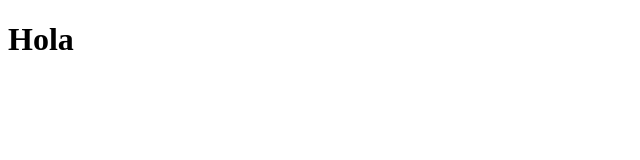
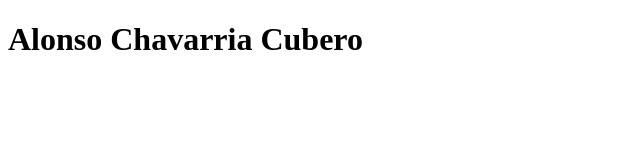
Before and after one commit to LenguajesAplicacionesComercialesSG/demo-project, a website: page src/index.html in a window 1280 px wide. Shown: the whole page, without its empty margins (0-640 px from the left). Drawn offline with Linux system fonts and the light colour scheme.

Commit message:
update index.html title and add deploy script to package.json

```diff
--- a/package.json
+++ b/package.json
@@ -4,7 +4,8 @@
   "description": "",
   "main": "index.js",
   "scripts": {
-    "dev": "servor src/ index.html 1234 --reload"
+    "dev": "servor src/ index.html 1234 --reload",
+    "deploy": "gh-pages -d src/"
   },
   "keywords": [],
   "author": "",
@@ -18,6 +19,7 @@
   },
   "type": "module",
   "devDependencies": {
+    "gh-pages": "^6.3.0",
     "servor": "^4.0.2"
   }
 }
--- a/src/index.html
+++ b/src/index.html
@@ -6,6 +6,6 @@
     <title>Document</title>
 </head>
 <body>
-    <h1>Hola</h1>
+    <h1>Alonso Chavarria Cubero</h1>
 </body>
 </html>
```
Also changed, not shown: pnpm-lock.yaml.
